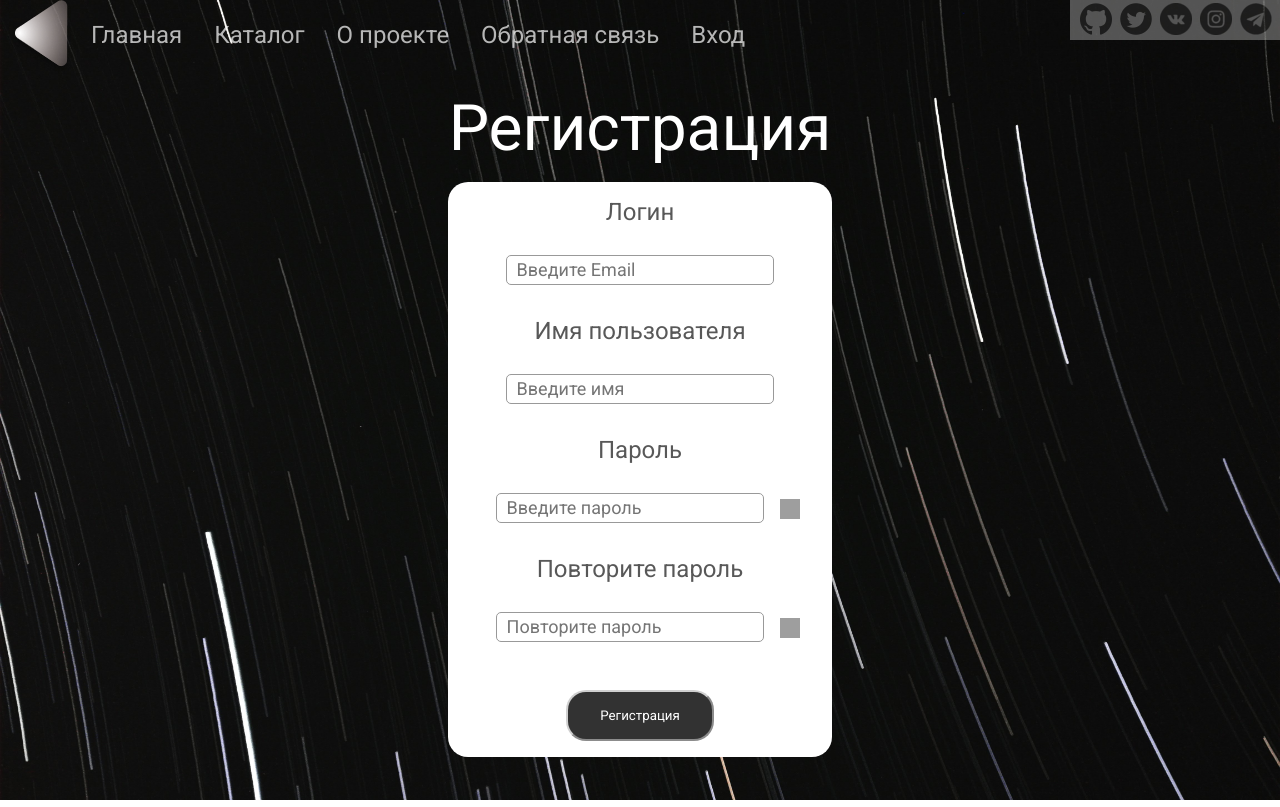
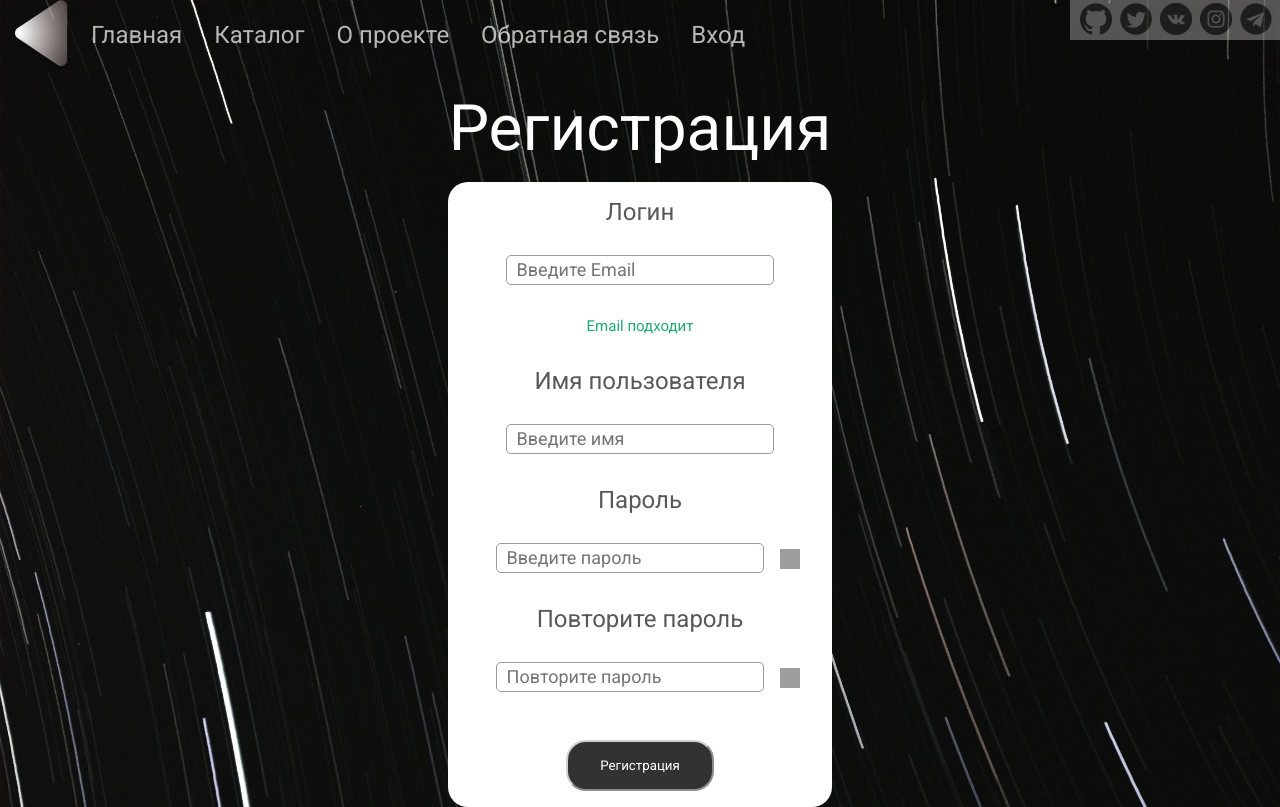
Before and after one commit to vberestyukova/quizzone_react_project, a React (Create React App) app: page /registration in a window 1280 px wide. Built offline with nearby package versions, Linux system fonts and the light colour scheme; grey boxes are pictures that could not be loaded.

Commit message:
еще доработка валидации

```diff
--- a/src/components/Login.css
+++ b/src/components/Login.css
@@ -69,6 +69,7 @@
     color: #ec0b0b;
     font-size: 15px;
     margin: 1rem;
+    transition: 0.3s;
 }
 
 .password-control {
--- a/src/components/Registration.js
+++ b/src/components/Registration.js
@@ -12,12 +12,14 @@ class Registration extends Component{
             passwordCheck: true,
             passwordRepeat: '',
             passwordRepeatCheck: true,
+            emailCheck: true
         };
         this.handleChange = this.handleChange.bind(this);
         this.handleSubmit = this.handleSubmit.bind(this);
         this.showHidePassword = this.showHidePassword.bind(this);
         this.showHidepasswordRepeat = this.showHidepasswordRepeat.bind(this);
         this.checkPassword = this.checkPassword.bind(this);
+        this.checkEmail = this.checkEmail.bind(this);
     }
 
     showHidePassword(){
@@ -78,6 +80,19 @@ class Registration extends Component{
         })
     }
 
+    checkEmail(event) {
+        let checkEmail = /[a-zA-Z0-9]+@[a-zA-Z0-9]+\.[a-zA-Z0-9]+/;
+        this.setState({passwordRepeat: event.target.value});
+        function checkeMailFunc() {
+            if (checkEmail.test(event.target.value) === false) { return false }
+            return true
+        }
+        this.setState({
+            emailCheck: checkeMailFunc()
+        })
+        console.log(this.state.emailCheck)
+    }
+
 
     handleSubmit(event) {
         event.preventDefault();
@@ -106,7 +121,13 @@ class Registration extends Component{
                 <div className='login'>
                     <form onSubmit={this.handleSubmit}>
                         <div id="login" className='text-area-register'>Логин</div>
-                        <input type='email' placeholder="Введите Email" required ref={node => (this.inputLogin = node)} className='input'/>
+                        <input type='email' onChange={this.checkEmail} placeholder="Введите Email" required ref={node => (this.inputLogin = node)} className='input'/>
+                        {this.state.emailCheck === false && (
+                            <div className='error-password'>Введите email вида user@mail.ru</div>
+                        )}
+                        {(this.state.emailCheck === true && this.state.emailCheck.length !== 0) && (
+                            <div className='correct-password'>Email подходит</div>
+                        )}
                         <div id="name" className='text-area-register'>Имя пользователя</div>
                         <input type='text' placeholder="Введите имя"  required ref={node => (this.inputName = node)} className='input'/>
 
```
